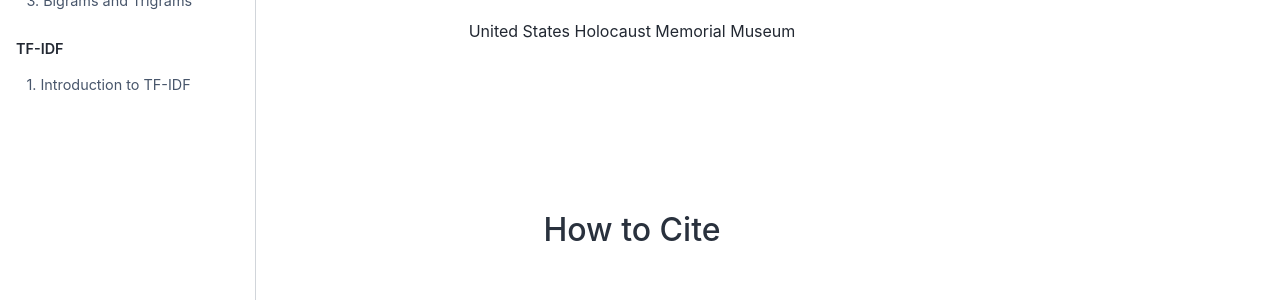
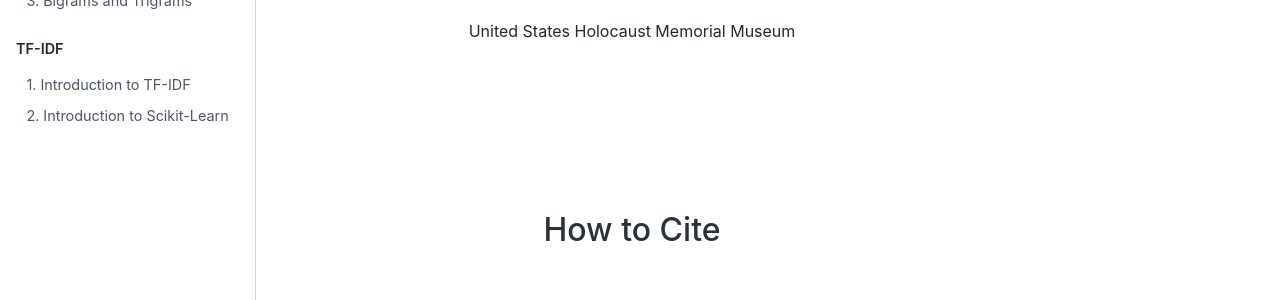
Before and after one commit to wjbmattingly/topic_modeling_textbook, a Jupyter Book: the page built from intro.md, in a window 1280 px wide. Shown: the part 542-842 px from the top of the page. Built offline with Jupyter Book 1.0.4 settings and Sphinx 7.4.7 and the Sphinx Book theme 1.1.4, drawn with Linux system fonts in a browser that asks for light colours.

Commit message:
Update _toc.yml

```diff
--- a/_toc.yml
+++ b/_toc.yml
@@ -12,3 +12,5 @@
   chapters:
   - file: 02_01_intro_to_tf_idf.ipynb
     title: Introduction to TF-IDF
+  - file: 02_02_intro_to_scikit_learn
+    title: Introduction to Scikit-Learn
```
